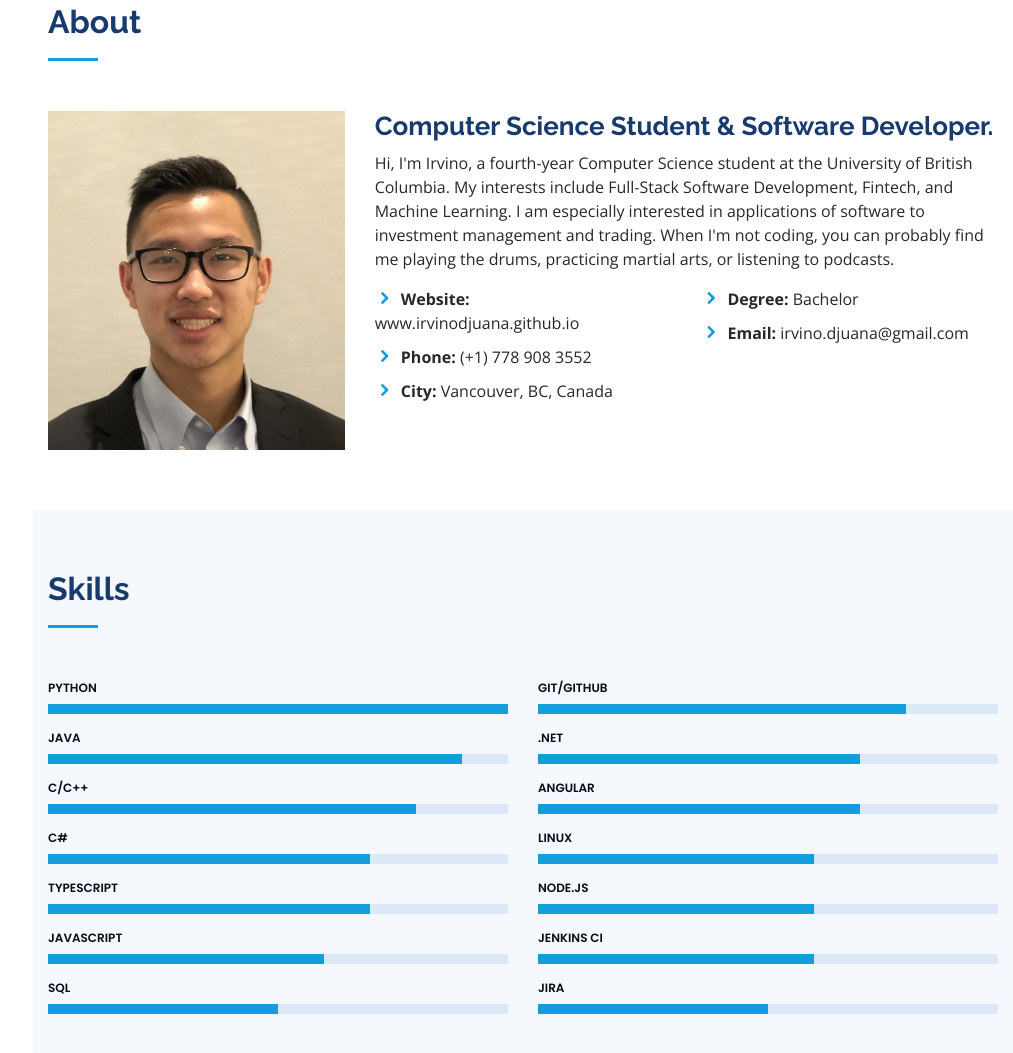
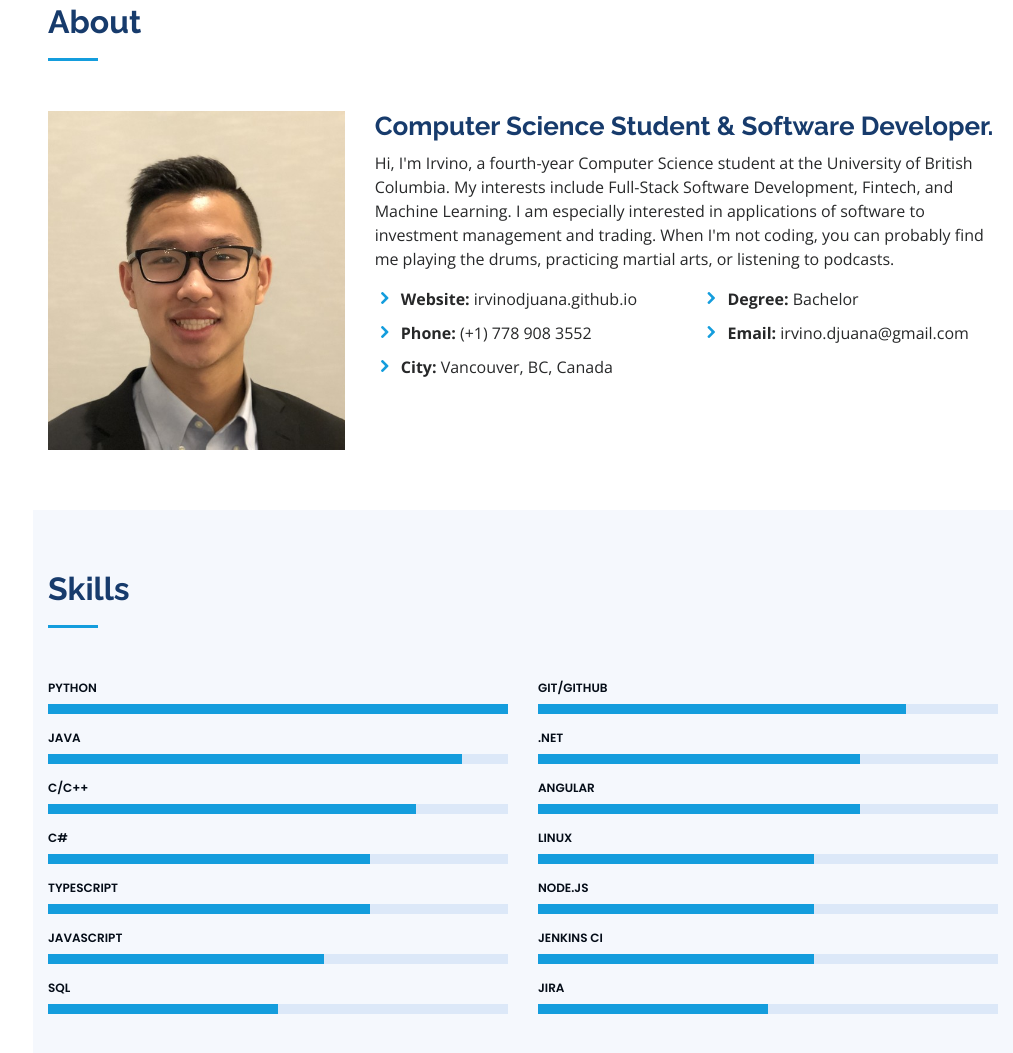
Before and after one commit to irvinodjuana/irvinodjuana.github.io, a plain HTML site: page index.html in a window 1280 px wide. Shown: the part 857-1910 px from the top of the page, without its empty margins (267-1280 px from the left). Drawn offline with nearby package versions, Linux system fonts and the light colour scheme.

Commit message:
Fix - remove www from website text

```diff
--- a/index.html
+++ b/index.html
@@ -106,7 +106,7 @@
             <div class="row">
               <div class="col-lg-6">
                 <ul>
-                  <li><i class="icofont-rounded-right"></i> <strong>Website:</strong> www.irvinodjuana.github.io</li>
+                  <li><i class="icofont-rounded-right"></i> <strong>Website:</strong> irvinodjuana.github.io</li>
                   <li><i class="icofont-rounded-right"></i> <strong>Phone:</strong> (+1) 778 908 3552</li>
                   <li><i class="icofont-rounded-right"></i> <strong>City:</strong> Vancouver, BC, Canada</li>
                 </ul>
```
